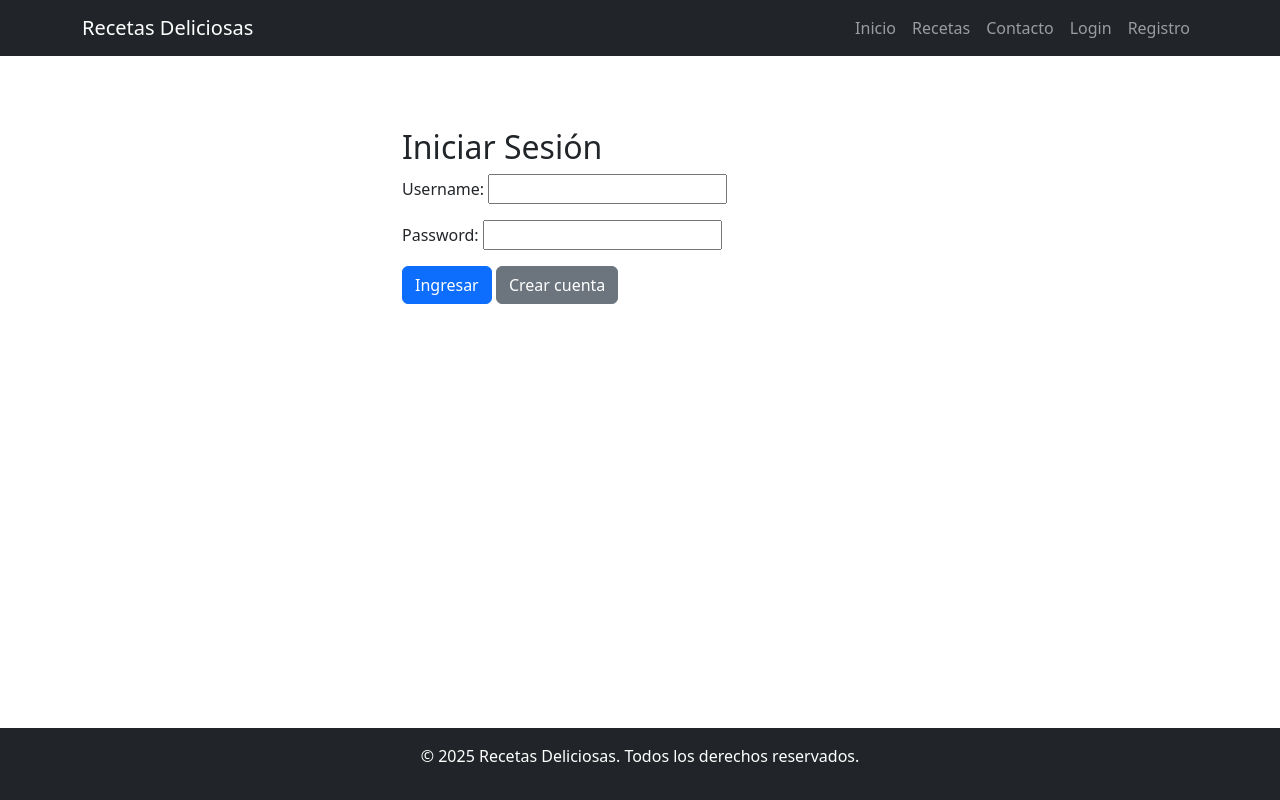
After one commit to cecyramos/evaluacion_portafolio_6, a Django app: page /login/ in a window 1280 px wide. The commit adds this page. Run offline with Django 5.2, Linux system fonts and the light colour scheme.

Commit message:
formularios y autenticacion

```diff
--- a/recetas_app/forms.py
+++ b/recetas_app/forms.py
@@ -1,6 +1,9 @@
 #formulario contacto recetas
 from django import forms
 from .models import Receta
+from django.contrib.auth.models import User
+from django.contrib.auth.forms import UserCreationForm
+
 class ContactoForm(forms.Form):
     nombre = forms.CharField(max_length=100, label='Nombre')
     email = forms.EmailField(label='Correo Electrónico')
@@ -20,3 +23,19 @@ class ContactoForm(forms.Form):
         #     f"Nuevo mensaje de {self.cleaned_data['nombre']}",
         #     self.cleaned_data['mensaje'],
         #     self.cleaned_data['email'],
+
+class RegistroForm(UserCreationForm):
+    email = forms.EmailField(required=True)
+
+    class Meta:
+        model = User
+        fields = ('username', 'email', 'password1', 'password2')
+
+class LoginForm(forms.Form):
+    username = forms.CharField(max_length=100)
+    password = forms.CharField(widget=forms.PasswordInput)
+
+class RecetaForm(forms.ModelForm):
+    class Meta:
+        model = Receta
+        fields = ('nombre', 'ingredientes', 'instrucciones', 'imagen')
--- a/recetas_app/models.py
+++ b/recetas_app/models.py
@@ -1,10 +1,13 @@
 from django.db import models
+from django.contrib.auth.models import User
 
 class Receta(models.Model):
     nombre = models.CharField(max_length=100)
     ingredientes = models.TextField()
     instrucciones = models.TextField()
     imagen = models.ImageField(upload_to='', blank=True, null=True)
+    autor = models.ForeignKey(User, on_delete=models.CASCADE, null=True, blank=True)
+    fecha_creacion = models.DateTimeField(auto_now_add=True, null=True)
 
     def __str__(self):
         return self.nombre
--- a/recetas_app/templates/base.html
+++ b/recetas_app/templates/base.html
@@ -28,22 +28,42 @@
     <nav class="navbar navbar-expand-lg navbar-dark bg-dark">
       <div class="container">
         <a class="navbar-brand" href="{% url 'inicio' %}">Recetas Deliciosas</a>
-        <div class="collapse navbar-collapse">
+        <button class="navbar-toggler" type="button" data-bs-toggle="collapse" data-bs-target="#navbarNav">
+          <span class="navbar-toggler-icon"></span>
+        </button>
+        <div class="collapse navbar-collapse" id="navbarNav">
           <ul class="navbar-nav ms-auto">
             <li class="nav-item"><a class="nav-link" href="{% url 'inicio' %}">Inicio</a></li>
             <li class="nav-item"><a class="nav-link" href="{% url 'lista_recetas' %}">Recetas</a></li>
             <li class="nav-item"><a class="nav-link" href="{% url 'contacto' %}">Contacto</a></li>
+
+            <!-- AQUÍ COMIENZA LA AUTENTICACIÓN -->
+            {% if user.is_authenticated %}
+              <!-- Usuario está autenticado -->
+              <li class="nav-item"><a class="nav-link" href="{% url 'crear_receta' %}">+ Nueva Receta</a></li>
+              <li class="nav-item"><span class="nav-link text-warning">Hola, {{ user.username }}</span></li>
+              <li class="nav-item"><a class="nav-link" href="{% url 'logout' %}">Logout</a></li>
+            {% else %}
+              <!-- Usuario NO está autenticado -->
+              <li class="nav-item"><a class="nav-link" href="{% url 'login' %}">Login</a></li>
+              <li class="nav-item"><a class="nav-link" href="{% url 'registro' %}">Registro</a></li>
+            {% endif %}
+            <!-- FIN DE LA AUTENTICACIÓN -->
           </ul>
         </div>
       </div>
     </nav>
+
     <div class="container mt-4">
         {% block content %}{% endblock %}
     </div>
+
     <footer class="bg-dark text-white text-center py-3 mt-5">
         <div class="container">
             <p>&copy; 2025 Recetas Deliciosas. Todos los derechos reservados.</p>
         </div>
     </footer>
+
+    <script src="https://cdn.jsdelivr.net/npm/bootstrap@5.3.3/dist/js/bootstrap.bundle.min.js"></script>
 </body>
 </html>
--- /dev/null
+++ b/recetas_app/templates/login.html
@@ -0,0 +1,16 @@
+{% extends 'base.html' %}
+{% block title %}Login{% endblock %}
+{% block content %}
+<div class="container mt-5" style="max-width: 500px;">
+    <h2>Iniciar Sesión</h2>
+    <form method="post">
+        {% csrf_token %}
+        {{ form.as_p }}
+        {% if form.non_field_errors %}
+            <div class="alert alert-danger">{{ form.non_field_errors }}</div>
+        {% endif %}
+        <button type="submit" class="btn btn-primary">Ingresar</button>
+        <a href="{% url 'registro' %}" class="btn btn-secondary">Crear cuenta</a>
+    </form>
+</div>
+{% endblock %}
--- a/recetas_app/urls.py
+++ b/recetas_app/urls.py
@@ -7,4 +7,8 @@ urlpatterns = [
     path('receta/<int:receta_id>/', views.detalle_receta, name='detalle_receta'),
     path('contacto/', views.contacto, name='contacto'),
     path('confirmacion-contacto/', views.confirmacion_contacto, name='confirmacion_contacto'),
+    path('registro/', views.registro, name='registro'),
+    path('login/', views.login_view, name='login'),
+    path('logout/', views.logout_view, name='logout'),
+    path('crear-receta/', views.crear_receta, name='crear_receta'),
 ]
--- a/recetas_app/views.py
+++ b/recetas_app/views.py
@@ -1,7 +1,11 @@
 from django.shortcuts import render, get_object_or_404, redirect
 from django.views.generic import ListView
 from .models import Receta
-from .forms import ContactoForm
+from .forms import ContactoForm, RegistroForm, LoginForm, RecetaForm
+from django.contrib.auth import authenticate, login, logout
+from django.contrib.auth.decorators import login_required
+from django.contrib.auth.models import User
+from django.http import HttpResponseForbidden
 
 # Página de inicio: muestra las últimas recetas
 def inicio(request):
@@ -34,3 +38,53 @@ def contacto(request):
 
 def confirmacion_contacto(request):
     return render(request, 'confirmacion_contacto.html')
+
+# Registro de usuarios
+def registro(request):
+    if request.method == 'POST':
+        form = RegistroForm(request.POST)
+        if form.is_valid():
+            user = form.save()
+            login(request, user)
+            return redirect('inicio')
+    else:
+        form = RegistroForm()
+    return render(request, 'registro.html', {'form': form})
+
+# Login
+def login_view(request):
+    if request.method == 'POST':
+        form = LoginForm(request.POST)
+        if form.is_valid():
+            user = authenticate(
+                request,
+                username=form.cleaned_data['username'],
+                password=form.cleaned_data['password']
+            )
+            if user is not None:
+                login(request, user)
+                return redirect('inicio')
+            else:
+                form.add_error(None, 'Credenciales inválidas')
+    else:
+        form = LoginForm()
+    return render(request, 'login.html', {'form': form})
+
+# Logout
+def logout_view(request):
+    logout(request)
+    return redirect('inicio')
+
+# Vista protegida: solo usuarios autenticados pueden crear recetas
+@login_required(login_url='login')
+def crear_receta(request):
+    if request.method == 'POST':
+        form = RecetaForm(request.POST, request.FILES)
+        if form.is_valid():
+            receta = form.save(commit=False)
+            receta.autor = request.user
+            receta.save()
+            return redirect('lista_recetas')
+    else:
+        form = RecetaForm()
+    return render(request, 'crear_receta.html', {'form': form})
```
Also changed, not shown: recetas_app/admin.py (+11 -2 lines), recetas_app/templates/crear_receta.html (added, +13 -0 lines), recetas_app/templates/registro.html (added, +13 -0 lines), recetas_app/migrations/0002_receta_autor_receta_fecha_creacion.py (added).
